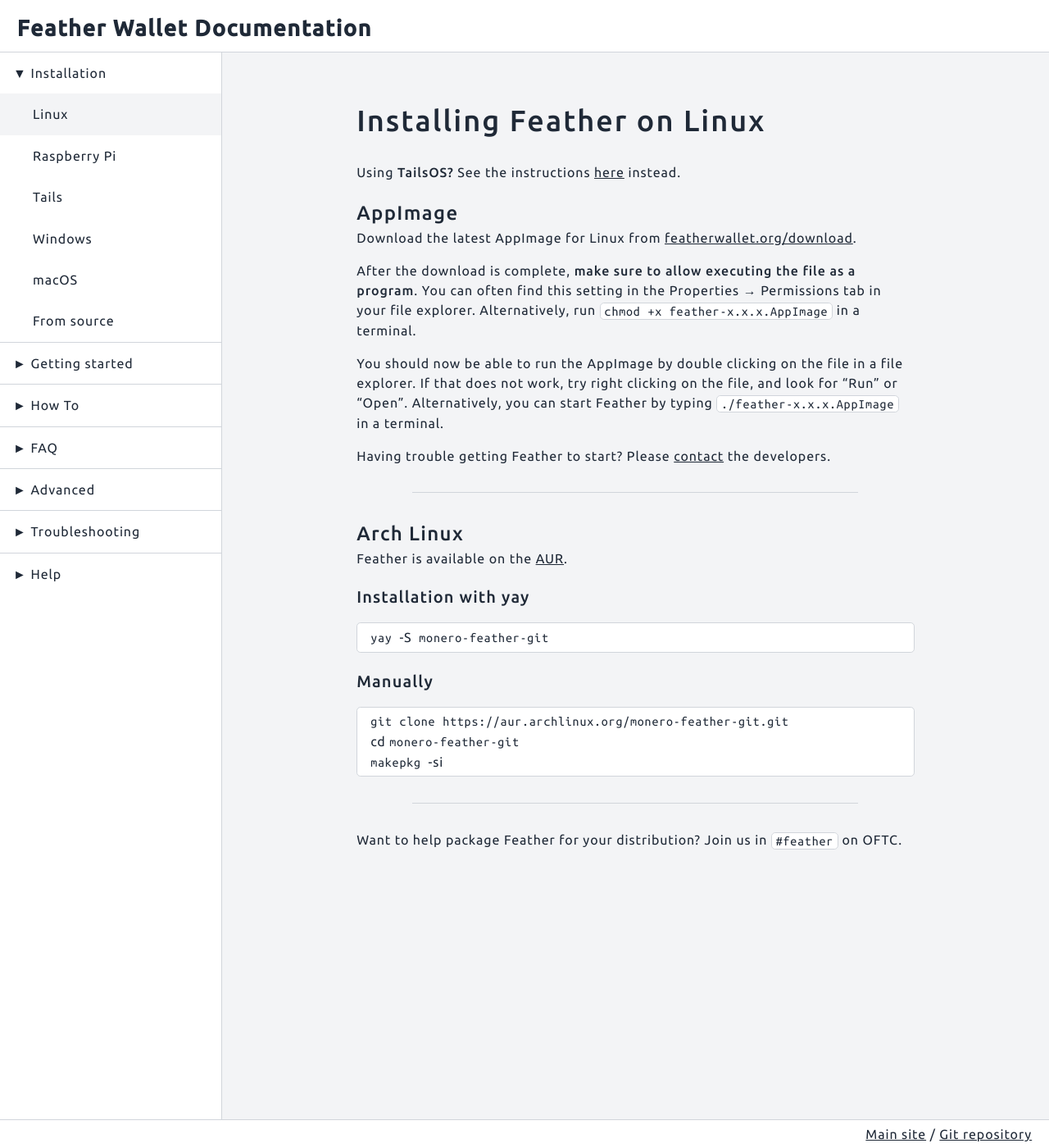
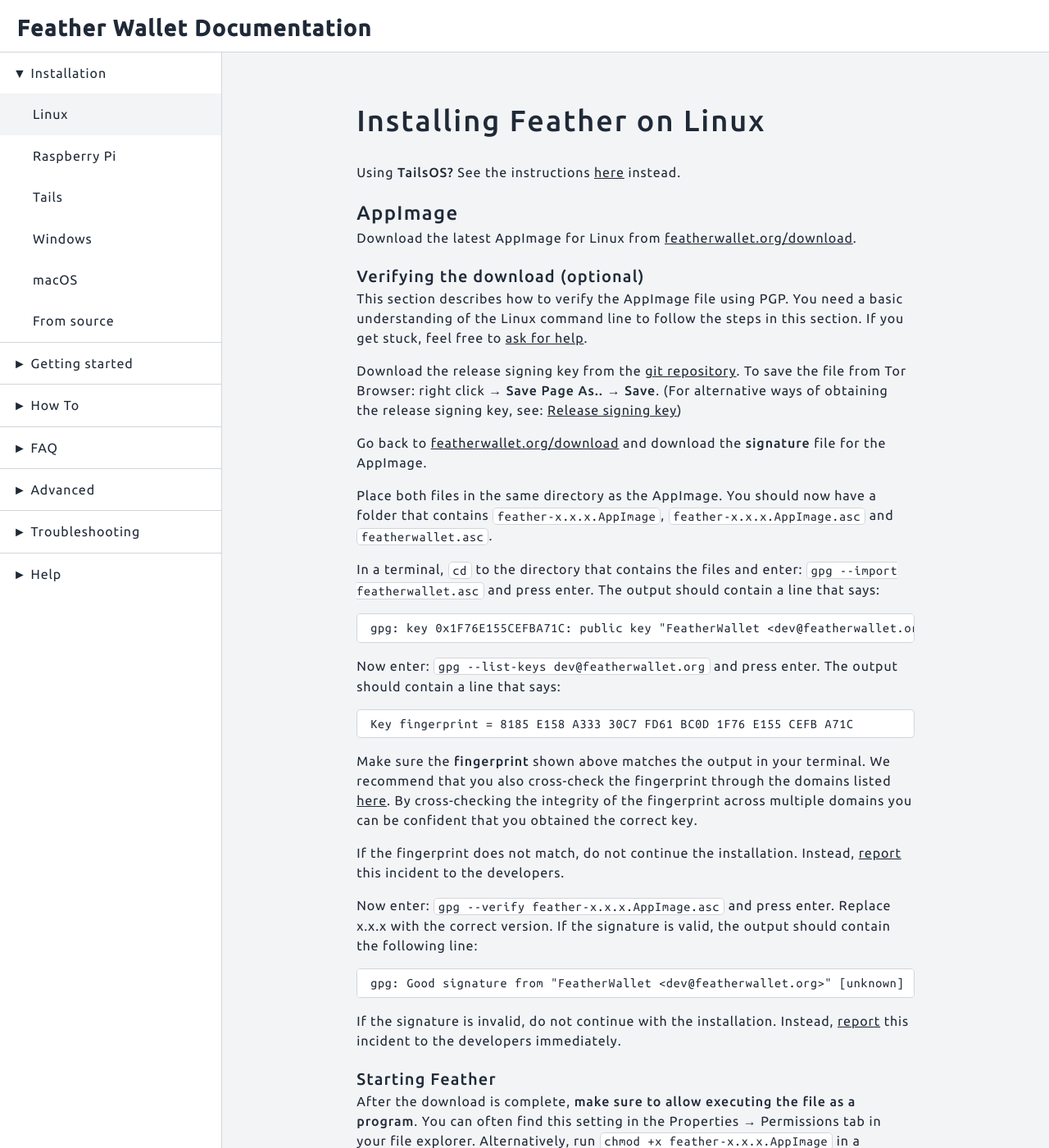
Before and after one commit to jermanuts/feather-docs, a Jekyll site: the page built from content/_guides/linux.md, in a window 1280 px wide and 1400 px high. Shown: the whole window at 82% size. Built offline with Jekyll 4.4.1, drawn with Linux system fonts in a browser that asks for light colours; some of the changed text lies outside the part shown.

Commit message:
linux/rpi pgp guide

````diff
--- a/content/_guides/linux.md
+++ b/content/_guides/linux.md
@@ -11,9 +11,46 @@
 
 Download the latest AppImage for Linux from [featherwallet.org/download](https://featherwallet.org/download).
 
+### Verifying the download (optional)
+
+This section describes how to verify the AppImage file using PGP. You need a basic understanding of the Linux command line to follow the steps in this section. If you get stuck, feel free to [ask for help](report-an-issue).
+
+Download the release signing key from the [git repository](https://raw.githubusercontent.com/feather-wallet/feather/master/utils/pubkeys/featherwallet.asc). To save the file from Tor Browser: right click **→ Save Page As.. → Save**.
+(For alternative ways of obtaining the release signing key, see: [Release signing key](release-signing-key))
+
+Go back to [featherwallet.org/download](https://featherwallet.org/download) and download the **signature** file for the AppImage.
+
+Place both files in the same directory as the AppImage. You should now have a folder that contains `feather-x.x.x.AppImage`, `feather-x.x.x.AppImage.asc` and `featherwallet.asc`.
+
+In a terminal, `cd` to the directory that contains the files and enter: `gpg --import featherwallet.asc` and press enter. The output should contain a line that says:
+
+```
+gpg: key 0x1F76E155CEFBA71C: public key "FeatherWallet <dev@featherwallet.org>" imported
+```
+
+Now enter: `gpg --list-keys dev@featherwallet.org` and press enter. The output should contain a line that says:
+
+```
+Key fingerprint = 8185 E158 A333 30C7 FD61 BC0D 1F76 E155 CEFB A71C
+```
+
+Make sure the **fingerprint** shown above matches the output in your terminal. We recommend that you also cross-check the fingerprint through the domains listed [here](release-signing-key). By cross-checking the integrity of the fingerprint across multiple domains you can be confident that you obtained the correct key.
+
+If the fingerprint does not match, do not continue the installation. Instead, [report](report-an-issue) this incident to the developers.
+
+Now enter: `gpg --verify feather-x.x.x.AppImage.asc` and press enter. Replace x.x.x with the correct version. If the signature is valid, the output should contain the following line:
+
+```
+gpg: Good signature from "FeatherWallet <dev@featherwallet.org>" [unknown]
+```
+
+If the signature is invalid, do not continue with the installation. Instead, [report](report-an-issue) this incident to the developers immediately.
+
+### Starting Feather
+
 After the download is complete, **make sure to allow executing the file as a program**. You can often find this setting in the Properties → Permissions tab in your file explorer. Alternatively, run `chmod +x feather-x.x.x.AppImage` in a terminal.
 
-You should now be able to run the AppImage by double clicking on the file in a file explorer. If that does not work, try right clicking on the file, and look for "Run" or "Open". Alternatively, you can start Feather by typing `./feather-x.x.x.AppImage` in a terminal.
+You should now be able to run the AppImage by double-clicking on the file in a file explorer. If that does not work, try right-clicking on the file, and look for "Run" or "Open". Alternatively, you can start Feather by typing `./feather-x.x.x.AppImage` in a terminal.
 
 Having trouble getting Feather to start? Please [contact](report-an-issue) the developers.
 
````
Also changed, not shown: content/_guides/raspberry_pi.md (+33 -0 lines).
